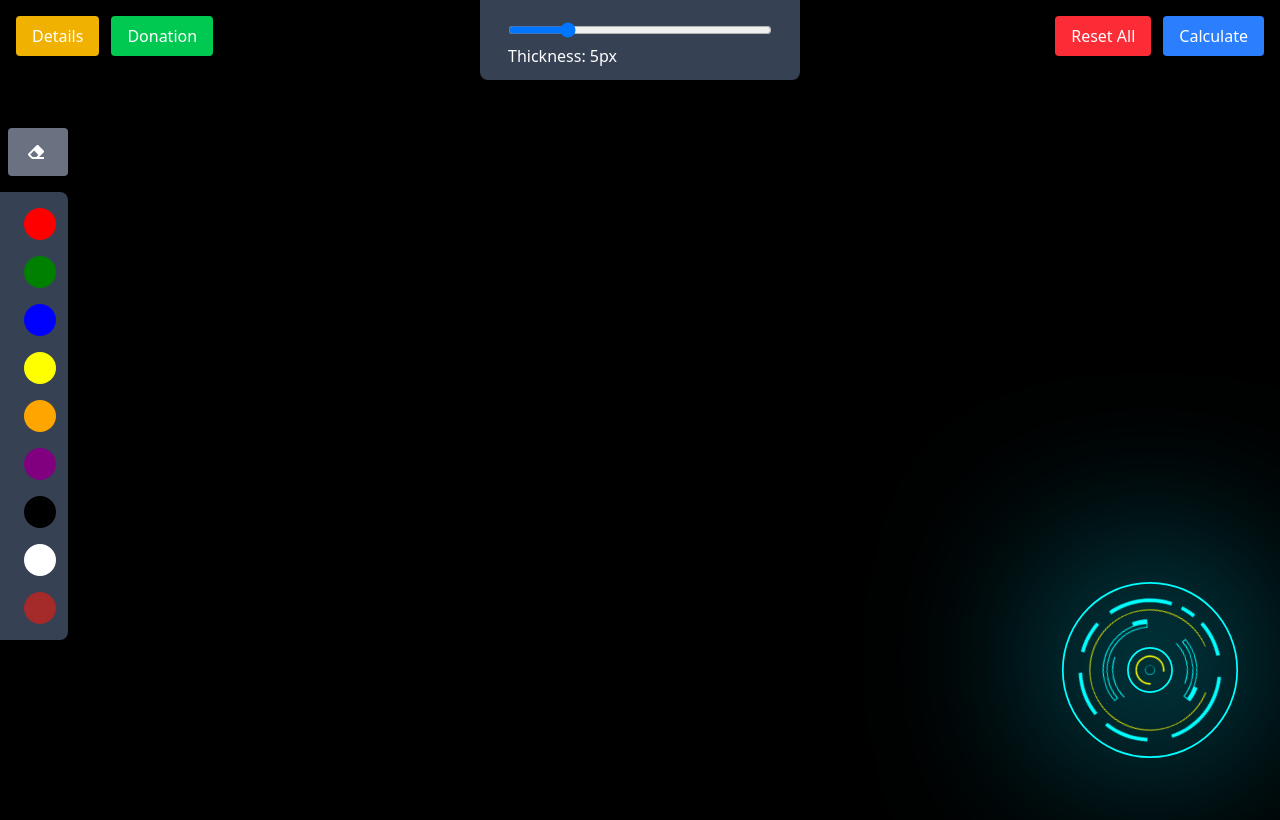
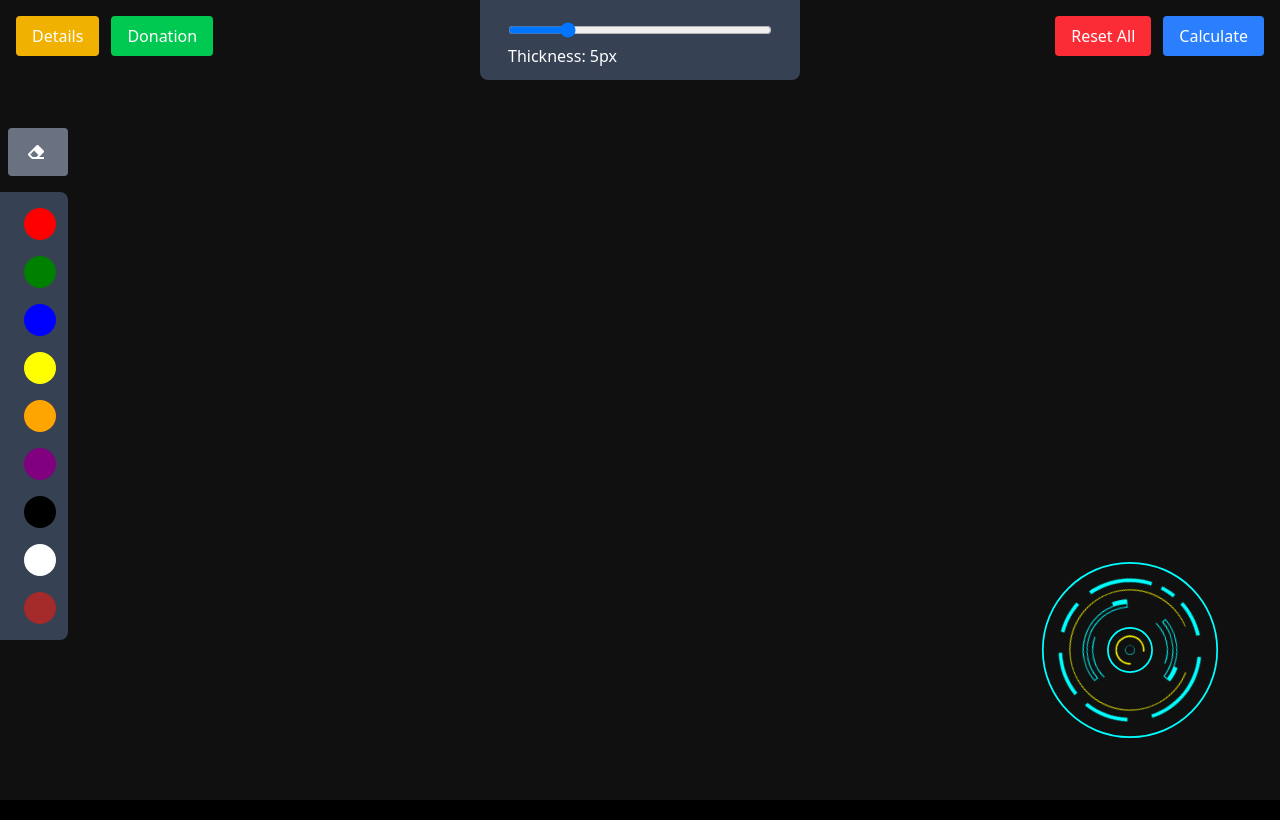
Before and after one commit to manjeetexe/HackathonSTJHON, a React (Vite) app in the folder Client/: page /Canvas in a window 1280 px wide. Built offline with nearby package versions, Linux system fonts and the light colour scheme.

Commit message:
canvas UI updated

```diff
--- a/Client/src/Pages/Canvas.jsx
+++ b/Client/src/Pages/Canvas.jsx
@@ -1,7 +1,6 @@
 import React, { useRef, useEffect, useState } from 'react';
 import { FaEraser } from 'react-icons/fa';
 import Core2 from './../Components/Core2'
-import { Link } from 'react-router-dom';
 
 
 const DrawingCanvas = () => {
@@ -22,7 +21,7 @@ const DrawingCanvas = () => {
         canvas.height = window.innerHeight;
 
         const context = canvas.getContext('2d');
-        context.fillStyle = 'rgba(0, 0, 0)';
+        context.fillStyle = 'rgba(17, 17, 17, 0.99)';
         context.fillRect(0, 0, canvas.width, canvas.height);
         ctxRef.current = context;
 
@@ -62,7 +61,7 @@ const DrawingCanvas = () => {
 
         ctxRef.current.lineWidth = lineWidth;
         ctxRef.current.lineCap = 'round';
-        ctxRef.current.strokeStyle = isEraser ? 'rgba(0, 0, 0)' : strokeColor; // TODO
+        ctxRef.current.strokeStyle = isEraser ? 'rgba(17, 17, 17, 0.99)' : strokeColor;
 
         ctxRef.current.lineTo(x, y);
         ctxRef.current.stroke();
@@ -107,7 +106,7 @@ const DrawingCanvas = () => {
         setLoading(true);
 
         try {
-            const response = await fetch('http://localhost:8000/save-image', {
+            const response = await fetch('http://localhost:9000/save-image', {
                 method: 'POST',
                 headers: {
                     'Content-Type': 'application/json',
@@ -135,7 +134,7 @@ const DrawingCanvas = () => {
     };
 
     return (
-        <div className="relative h-screen  w-screen">
+        <div className="relative h-screen w-screen">
             <canvas
                 ref={canvasRef}
                 onMouseDown={startDrawing}
@@ -216,10 +215,9 @@ const DrawingCanvas = () => {
                 </div>
             )}
 
-            <Link to='/' className='absolute -bottom-5 -right-5'>
-            <div className='bg-cyan-400 w-35 absolute bottom-23 right-20  rounded-full blur-[100px] h-35'></div>
-            <Core2 />
-            </Link>
+           <div className='absolute bottom-0 right-0'>
+                 <Core2 />
+           </div>
         </div>
     );
 };
```
